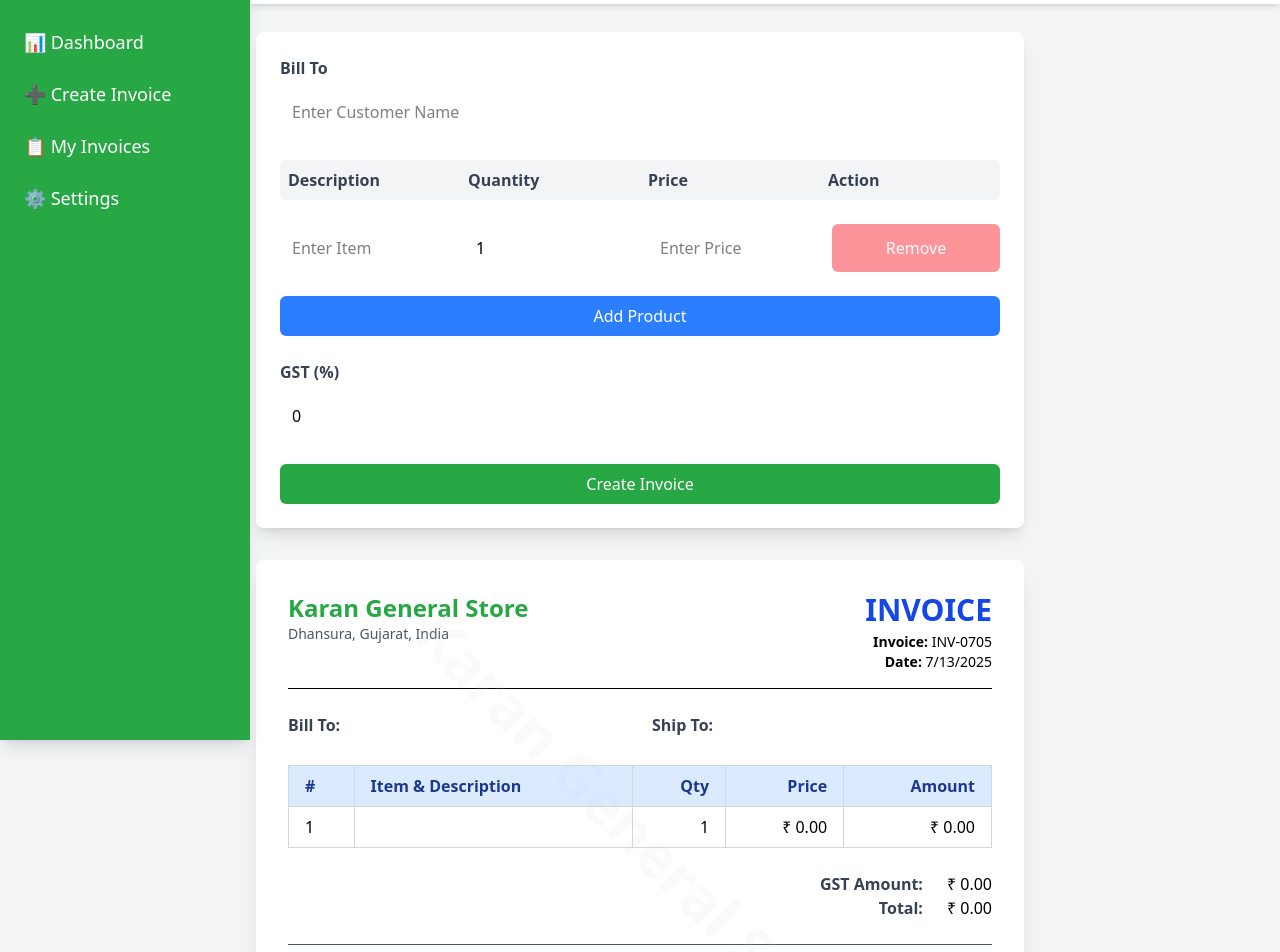
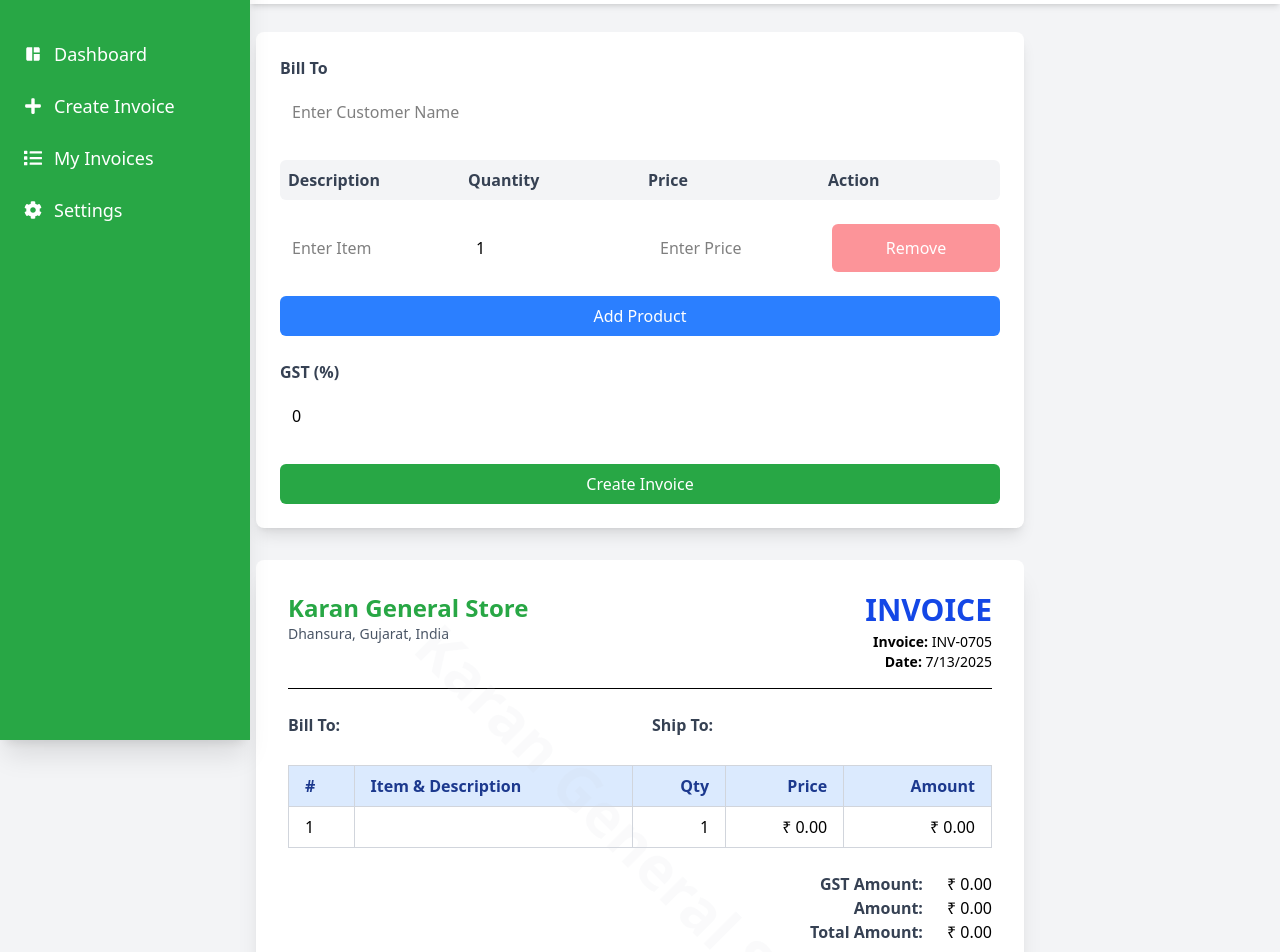
Before and after one commit to Kaya-Khurana/QuickBill, a React (Vite) app: page /create-invoice in a window 1280 px wide. Shown: the part 60-1012 px from the top of the page. Built offline with nearby package versions, Linux system fonts and the light colour scheme.

Commit message:
Module Updated

```diff
--- a/package.json
+++ b/package.json
@@ -15,6 +15,7 @@
     "axios": "^1.10.0",
     "html2canvas": "^1.4.1",
     "jspdf": "^3.0.1",
+    "moment": "^2.30.1",
     "react": "^19.1.0",
     "react-dom": "^19.1.0",
     "react-icons": "^5.5.0",
--- a/src/App.jsx
+++ b/src/App.jsx
@@ -6,6 +6,7 @@
 import Register from "./pages/Register";
 import Dashboard from "./pages/Dashboard";
 import CreateInvoice from "./pages/CreateInvoice";
+import MyInvoices from "./pages/MyInvoices";
 
 function App() {
   return (
@@ -19,6 +20,7 @@
           <Route path="/dashboard" element={<Dashboard />} />
           <Route path="*" element={<Register />} />
           <Route path="/create-invoice" element={<CreateInvoice />} />
+          <Route path="/invoices" element={<MyInvoices />} />
         </Routes>
       </Router>
     </AuthProvider>
--- a/src/components/Sidebar.jsx
+++ b/src/components/Sidebar.jsx
@@ -1,50 +1,41 @@
+// src/components/Sidebar.jsx
+import { Link } from "react-router-dom";
+import { FaFileInvoice, FaPlus, FaList, FaCog } from "react-icons/fa";
+import { MdSpaceDashboard } from "react-icons/md";
+
 export default function Sidebar() {
   return (
-    <div className="fixed top-0 left-0 h-screen w-[250px] bg-[#28A745] text-white p-6 z-40 shadow-lg">
-      <h1 className="text-2xl font-bold mb-8 flex items-center justify-between">
+    <aside className="bg-[#28A745] text-white w-[250px] h-screen fixed top-0 left-0 shadow-xl flex flex-col p-6 z-40">
+      <h1 className="text-3xl font-bold mb-10 flex items-center justify-between">
         QuickBill <span>💸</span>
       </h1>
-      <ul className="space-y-6 text-lg">
-        <li>📊 Dashboard</li>
-        <li>➕ Create Invoice</li>
-        <li>📋 My Invoices</li>
-        <li>⚙️ Settings</li>
-      </ul>
-    </div>
+
+      <nav className="flex flex-col gap-6 text-lg">
+        <Link to="/" className="flex items-center gap-3 hover:text-green-100">
+          <MdSpaceDashboard /> Dashboard
+        </Link>
+
+        <Link
+          to="/create-invoice"
+          className="flex items-center gap-3 hover:text-green-100"
+        >
+          <FaPlus /> Create Invoice
+        </Link>
+
+        <Link
+          to="/invoices"
+          className="flex items-center gap-3 hover:text-green-100"
+        >
+          <FaList /> My Invoices
+        </Link>
+
+        <Link
+          to="/settings"
+          className="flex items-center gap-3 hover:text-green-100"
+        >
+          <FaCog /> Settings
+        </Link>
+      </nav>
+    </aside>
   );
 }
-
-// // src/components/Sidebar.jsx
-// import { FaFileInvoice, FaPlus, FaList, FaCog } from "react-icons/fa";
-// import { MdSpaceDashboard } from "react-icons/md";
-
-// export default function Sidebar() {
-//   return (
-//     <aside className="bg-[#28A745] text-white w-64 h-screen fixed top-0 left-0 shadow-xl flex flex-col p-6">
-//       <h1 className="text-3xl font-bold mb-10">QuickBill 💸</h1>
-//       <nav className="flex flex-col gap-6 text-lg">
-//         <a href="/" className="flex items-center gap-3 hover:text-green-100">
-//           <MdSpaceDashboard /> Dashboard
-//         </a>
-//         <a
-//           href="/create"
-//           className="flex items-center gap-3 hover:text-green-100"
-//         >
-//           <FaPlus /> Create Invoice
-//         </a>
-//         <a
-//           href="/invoices"
-//           className="flex items-center gap-3 hover:text-green-100"
-//         >
-//           <FaList /> My Invoices
-//         </a>
-//         <a
-//           href="/settings"
-//           className="flex items-center gap-3 hover:text-green-100"
-//         >
-//           <FaCog /> Settings
-//         </a>
-//       </nav>
-//     </aside>
-//   );
-// }
--- a/src/pages/CreateInvoice.jsx
+++ b/src/pages/CreateInvoice.jsx
@@ -55,15 +55,13 @@
     });
 
     doc.setFontSize(16);
-    doc.text("Karan General Store", 20, 20, { color: "#28A745" });
+    doc.text("Karan General Store", 20, 20);
     doc.setFontSize(10);
     doc.text("Dhansura, Gujarat, India", 20, 25);
     doc.text("INVOICE", 150, 20, {
       align: "right",
-      bold: true,
-      color: "#28A745",
     });
-    doc.text(`Invoice : INV-0705`, 150, 25, { align: "right", bold: true });
+    doc.text(`Invoice : INV-0705`, 150, 25, { align: "right" });
     doc.text(`Date: ${new Date().toLocaleDateString()}`, 150, 30, {
       align: "right",
     });
@@ -107,32 +105,45 @@
       doc.text(`Rs. ${item.price.toFixed(2)}`, 150, yPos, { align: "right" });
       doc.text(`Rs. ${(item.quantity * item.price).toFixed(2)}`, 185, yPos, {
         align: "right",
-      }); // <-- FIXED: Amount now inside box
+      });
 
       yPos += 10;
     });
 
-    // Totals Section (in table layout)
+    // Totals Section (NEW ORDER: GST → Amount → Total)
     const totalsStartY = yPos + 10;
     doc.setFontSize(10);
-    doc.rect(125, totalsStartY + 10, 30, 10);
-    doc.rect(155, totalsStartY + 10, 35, 10);
-    doc.text("GST Amount", 140, totalsStartY + 17, { align: "center" });
-    doc.text(`Rs. ${gstAmount.toFixed(2)}`, 185, totalsStartY + 17, {
-      align: "right",
-    });
+
+    // GST Amount
     doc.rect(125, totalsStartY, 30, 10);
     doc.rect(155, totalsStartY, 35, 10);
-    doc.text("Total Amount ", 140, totalsStartY + 7, { align: "center" });
-    doc.text(`Rs. ${subtotal.toFixed(2)}`, 185, totalsStartY + 7, {
+    doc.text("GST Amount", 140, totalsStartY + 7, { align: "center" });
+    doc.text(`Rs. ${gstAmount.toFixed(2)}`, 185, totalsStartY + 7, {
       align: "right",
     });
 
-    const termsY = totalsStartY + 30;
+    // Subtotal (Amount)
+    doc.rect(125, totalsStartY + 10, 30, 10);
+    doc.rect(155, totalsStartY + 10, 35, 10);
+    doc.text("Amount", 140, totalsStartY + 17, { align: "center" });
+    doc.text(`Rs. ${subtotal.toFixed(2)}`, 185, totalsStartY + 17, {
+      align: "right",
+    });
+
+    // Total Amount
+    doc.rect(125, totalsStartY + 20, 30, 10);
+    doc.rect(155, totalsStartY + 20, 35, 10);
+    doc.text("Total Amount", 140, totalsStartY + 27, { align: "center" });
+    doc.text(`Rs. ${totalAmount.toFixed(2)}`, 185, totalsStartY + 27, {
+      align: "right",
+    });
+
+    // Terms
+    const termsY = totalsStartY + 40;
     doc.setFontSize(10);
     doc.text("Terms & Conditions", 20, termsY);
     doc.text(
-      "Please make to payment before Delivery.Goods can be return within 3 days of Shopping with us.",
+      "Please make to payment before Delivery. Goods can be return within 3 days of Shopping with us.",
       20,
       termsY + 7
     );
@@ -140,11 +151,111 @@
 
     // Save PDF
     doc.save(`Invoice_${customerName || "Invoice"}.pdf`);
+
     // Reset form after download
     setCustomerName("");
     setGst(0);
     setProducts([{ description: "", quantity: 1, price: 0 }]);
   };
+
+  // const handleDownloadPDF = () => {
+  //   const doc = new jsPDF({
+  //     orientation: "portrait",
+  //     unit: "mm",
+  //     format: "a4",
+  //   });
+
+  //   doc.setFontSize(16);
+  //   doc.text("Karan General Store", 20, 20, { color: "#28A745" });
+  //   doc.setFontSize(10);
+  //   doc.text("Dhansura, Gujarat, India", 20, 25);
+  //   doc.text("INVOICE", 150, 20, {
+  //     align: "right",
+  //     bold: true,
+  //     color: "#28A745",
+  //   });
+  //   doc.text(`Invoice : INV-0705`, 150, 25, { align: "right", bold: true });
+  //   doc.text(`Date: ${new Date().toLocaleDateString()}`, 150, 30, {
+  //     align: "right",
+  //   });
+
+  //   // Bill To / Ship To
+  //   doc.text("Bill To:", 20, 45);
+  //   doc.text(customerName || "", 20, 50);
+  //   doc.text("Ship To:", 100, 45);
+  //   doc.text(customerName || "", 100, 50);
+
+  //   // Table Header
+  //   doc.setFillColor(173, 216, 230);
+  //   doc.rect(20, 60, 170, 10, "F");
+  //   doc.setDrawColor(0);
+  //   doc.rect(20, 60, 170, 10);
+  //   doc.setFontSize(10);
+  //   doc.text("#", 25, 67);
+  //   doc.text("Item & Description", 45, 67);
+  //   doc.text("Qty", 115, 67, { align: "right" });
+  //   doc.text("Price", 140, 67, { align: "right" });
+  //   doc.text("Amount", 185, 67, { align: "right" });
+
+  //   // Column dividers
+  //   doc.line(40, 60, 40, 70);
+  //   doc.line(105, 60, 105, 70);
+  //   doc.line(125, 60, 125, 70);
+  //   doc.line(160, 60, 160, 70);
+
+  //   // Table Rows
+  //   let yPos = 75;
+  //   products.forEach((item, idx) => {
+  //     doc.rect(20, yPos - 5, 170, 10);
+  //     doc.line(40, yPos - 5, 40, yPos + 5);
+  //     doc.line(105, yPos - 5, 105, yPos + 5);
+  //     doc.line(125, yPos - 5, 125, yPos + 5);
+  //     doc.line(160, yPos - 5, 160, yPos + 5);
+
+  //     doc.text(`${idx + 1}`, 25, yPos);
+  //     doc.text(item.description || "N/A", 45, yPos);
+  //     doc.text(item.quantity.toString(), 115, yPos, { align: "right" });
+  //     doc.text(`Rs. ${item.price.toFixed(2)}`, 150, yPos, { align: "right" });
+  //     doc.text(`Rs. ${(item.quantity * item.price).toFixed(2)}`, 185, yPos, {
+  //       align: "right",
+  //     }); // <-- FIXED: Amount now inside box
+
+  //     yPos += 10;
+  //   });
+
+  //   // Totals Section (in table layout)
+  //   const totalsStartY = yPos + 10;
+  //   doc.setFontSize(10);
+  //   doc.rect(125, totalsStartY + 10, 30, 10);
+  //   doc.rect(155, totalsStartY + 10, 35, 10);
+  //   doc.text("GST Amount", 140, totalsStartY + 17, { align: "center" });
+  //   doc.text(`Rs. ${gstAmount.toFixed(2)}`, 185, totalsStartY + 17, {
+  //     align: "right",
+  //   });
+  //   doc.rect(125, totalsStartY, 30, 10);
+  //   doc.rect(155, totalsStartY, 35, 10);
+  //   doc.text("Total Amount ", 140, totalsStartY + 7, { align: "center" });
+  //   doc.text(`Rs. ${subtotal.toFixed(2)}`, 185, totalsStartY + 7, {
+  //     align: "right",
+  //   });
+
+  //   const termsY = totalsStartY + 30;
+  //   doc.setFontSize(10);
+  //   doc.text("Terms & Conditions", 20, termsY);
+  //   doc.text(
+  //     "Please make to payment before Delivery.Goods can be return within 3 days of Shopping with us.",
+  //     20,
+  //     termsY + 7
+  //   );
+  //   doc.text("Thanks for shopping with us!", 20, termsY + 20);
+
+  //   // Save PDF
+  //   doc.save(`Invoice_${customerName || "Invoice"}.pdf`);
+  //   // Reset form after download
+  //   setCustomerName("");
+  //   setGst(0);
+  //   setProducts([{ description: "", quantity: 1, price: 0 }]);
+  // };
 
   return (
     <div className="p-8 min-h-screen bg-gray-100">
@@ -339,6 +450,7 @@
             ))}
           </tbody>
         </table>
+
         <div className="flex justify-end">
           <table className="text-right">
             <tbody>
@@ -349,12 +461,41 @@
                 <td>₹ {gstAmount.toFixed(2)}</td>
               </tr>
               <tr>
-                <td className="pr-6 font-semibold text-gray-700">Total:</td>
+                <td className="pr-6 font-semibold text-gray-700">Amount:</td>
                 <td>₹ {subtotal.toFixed(2)}</td>
+              </tr>
+              <tr>
+                <td className="pr-6 font-semibold text-gray-700">
+                  Total Amount:
+                </td>
+                <td>₹ {(subtotal + gstAmount).toFixed(2)}</td>
               </tr>
             </tbody>
           </table>
         </div>
+
+        {/* <div className="flex justify-end">
+          <table className="text-right">
+            <tbody>
+              <tr>
+                <td className="pr-6 font-semibold text-gray-700">
+                  GST Amount:
+                </td>
+                <td>₹ {gstAmount.toFixed(2)}</td>
+              </tr>
+              <tr>
+                <td className="pr-6 font-semibold text-gray-700">Amount:</td>
+                <td>₹ {subtotal.toFixed(2)}</td>
+              </tr>
+              <tr>
+                <td className="pr-6 font-semibold text-gray-700">
+                  Total Amount:
+                </td>
+                <td>₹ {gst + subtotal.toFixed(2)}</td>
+              </tr>
+            </tbody>
+          </table>
+        </div> */}
         <div className="mt-6 text-sm text-gray-600 border-t pt-4">
           <div className="font-semibold">Terms & Conditions</div>
           <div className="mt-2">Please make to payment before Delivery.</div>
--- /dev/null
+++ b/src/pages/MyInvoices.jsx
@@ -0,0 +1,63 @@
+import { useEffect, useState } from "react";
+import axios from "axios";
+import moment from "moment";
+
+export default function MyInvoices() {
+  const [invoices, setInvoices] = useState([]);
+
+  useEffect(() => {
+    axios
+      .get("http://localhost:5000/api/invoices")
+      .then((res) => setInvoices(res.data))
+      .catch((err) => console.error("Error loading invoices:", err));
+  }, []);
+
+  return (
+    <div className="p-8 ml-[250px]">
+      <h2 className="text-2xl font-bold text-[#28A745] mb-6">📋 My Invoices</h2>
+
+      <div className="bg-white shadow-lg rounded-lg p-4 overflow-x-auto">
+        <table className="w-full table-auto border-collapse">
+          <thead className="bg-[#28A745] text-white">
+            <tr>
+              <th className="p-3 text-left">Invoice No</th>
+              <th className="p-3 text-left">Customer</th>
+              <th className="p-3 text-left">Date</th>
+              <th className="p-3 text-left">Total (₹)</th>
+              <th className="p-3 text-left">Actions</th>
+            </tr>
+          </thead>
+          <tbody>
+            {invoices.length === 0 ? (
+              <tr>
+                <td colSpan="5" className="text-center py-6 text-gray-500">
+                  No invoices found.
+                </td>
+              </tr>
+            ) : (
+              invoices.map((inv) => (
+                <tr
+                  key={inv._id}
+                  className="border-b border-gray-200 hover:bg-gray-50"
+                >
+                  <td className="p-3">{inv.invoiceNumber}</td>
+                  <td className="p-3">{inv.customerName}</td>
+                  <td className="p-3">
+                    {moment(inv.date).format("DD MMM YYYY")}
+                  </td>
+                  <td className="p-3">₹ {inv.totalAmount}</td>
+                  <td className="p-3">
+                    <button className="bg-blue-500 text-white px-3 py-1 rounded hover:bg-blue-600 mr-2">
+                      View
+                    </button>
+                    {/* Future: Add Edit/Delete */}
+                  </td>
+                </tr>
+              ))
+            )}
+          </tbody>
+        </table>
+      </div>
+    </div>
+  );
+}
```
Also changed, not shown: 2 other files (tests, documents, lock files or other folders).
